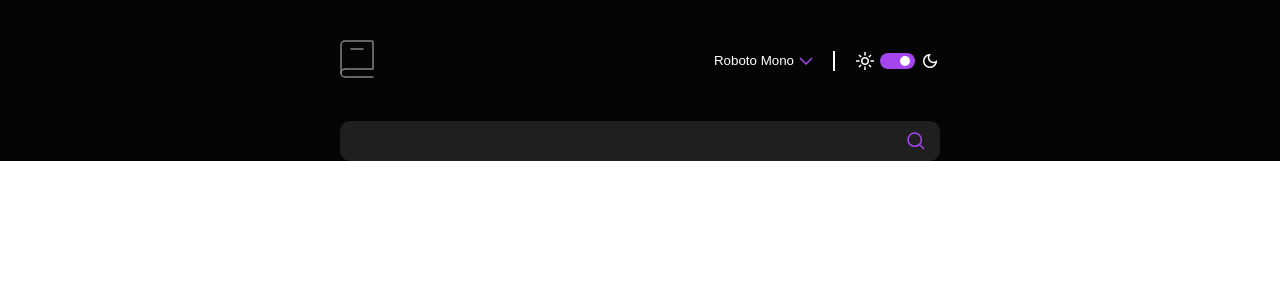
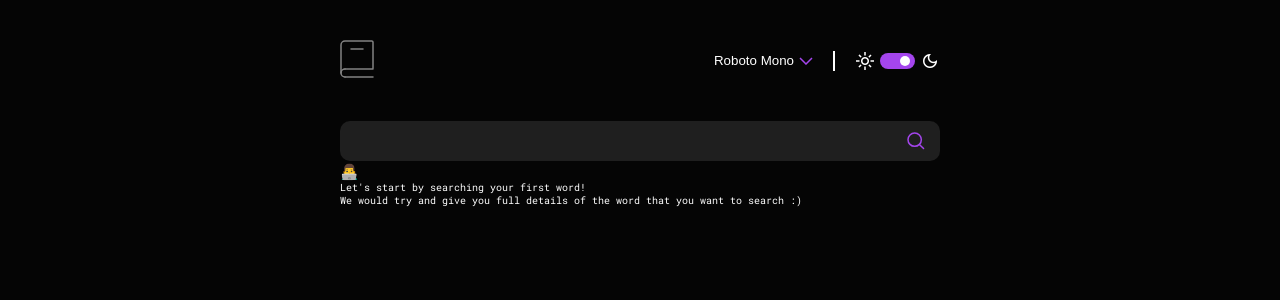
Before and after one commit to hidalest/dictionary-app, a React (Vite) app: page / in a window 1280 px wide. Shown: the top 300 px of the page. Built offline with nearby package versions, Linux system fonts and the light colour scheme; a web font is replaced by a local one.

Commit message:
feat: started the creation of the footer section

```diff
--- a/src/App.scss
+++ b/src/App.scss
@@ -3,7 +3,7 @@
 
 .app {
   width: 100%;
-  height: 100%;
+  height: 100vh;
 
   @include responsiveMax($table) {
     padding: 2.4rem;
--- a/src/App.tsx
+++ b/src/App.tsx
@@ -1,20 +1,22 @@
 import './App.scss';
-import { useAppDispatch, useAppSelector } from './hooks/redux';
+import { useAppSelector } from './hooks/redux';
 import HeaderNav from './layout/HeaderNav/HeaderNav';
 import data from './data.json';
 import InputText from './ui/InputText/InputText';
 import useGetFetch from './hooks/fetch';
-import { useEffect } from 'react';
 import { API_URL } from './lib/api';
-import { appActions } from './store/store';
 import Spinner from './ui/Spinner/Spinner';
 import MainComponent from './layout/MainComponent/MainComponent';
+import MainMessage from './layout/MainMessage/MainMessage';
 
 function App() {
   const appTheme = useAppSelector((state) => state.theme.theme);
   const appFont = useAppSelector((state) => state.theme.font);
   const { sendRequest, fetchedData, isLoading, error } = useGetFetch();
-  console.log('🚀 ~ file: App.tsx:18 ~ App ~ fetchedData', fetchedData);
+  const defaultCopy =
+    data.mainContent.mainContentElements[
+      error ? 'noWordFound' : 'initialStatus'
+    ];
 
   const fetchedDataAvailabe = fetchedData !== null;
 
@@ -34,10 +36,20 @@ function App() {
           />
 
           {isLoading && <Spinner />}
-
+          {!fetchedDataAvailabe && (
+            <MainMessage
+              initialEmoji={defaultCopy.initalEmoji}
+              initialHeader={defaultCopy.initialHeader}
+              initialMessage={defaultCopy.initialMessage}
+            />
+          )}
           {fetchedDataAvailabe && <MainComponent fetchedWord={fetchedData} />}
         </main>
       </div>
+
+      <footer>
+        <p></p>
+      </footer>
     </div>
   );
 }
--- a/src/data.json
+++ b/src/data.json
@@ -59,5 +59,8 @@
         "synonymsHeader": "Synonyms"
       }
     }
+  },
+  "footer": {
+    "footerHeader": "Source:"
   }
 }
--- a/src/layout/MainComponent/MainComponent.tsx
+++ b/src/layout/MainComponent/MainComponent.tsx
@@ -26,10 +26,6 @@ type MeaningsObject = {
 
 const MainComponent = (props: MainComponentInterface) => {
   const { word, phonetic, phonetics, meanings } = props.fetchedWord;
-  console.log(
-    '🚀 ~ file: MainComponent.tsx:24 ~ MainComponent ~ meanings',
-    meanings
-  );
   const findAudio = phonetics.find((phonetic) => phonetic.audio !== '');
   const wordAudio = findAudio?.audio;
   return (
--- /dev/null
+++ b/src/layout/MainMessage/MainMessage.scss
@@ -0,0 +1,3 @@
+.mainMessage {
+  height: 100%;
+}
--- /dev/null
+++ b/src/layout/MainMessage/MainMessage.tsx
@@ -0,0 +1,20 @@
+import './MainMessage.scss';
+interface MainMessageInterface {
+  initialEmoji: string;
+  initialHeader: string;
+  initialMessage: string;
+}
+
+const MainMessage = (props: MainMessageInterface) => {
+  const { initialEmoji, initialHeader, initialMessage } = props;
+
+  return (
+    <section className='mainMessage'>
+      <h2>{initialEmoji}</h2>
+      <p>{initialHeader}</p>
+      <p>{initialMessage}</p>
+    </section>
+  );
+};
+
+export default MainMessage;
```
